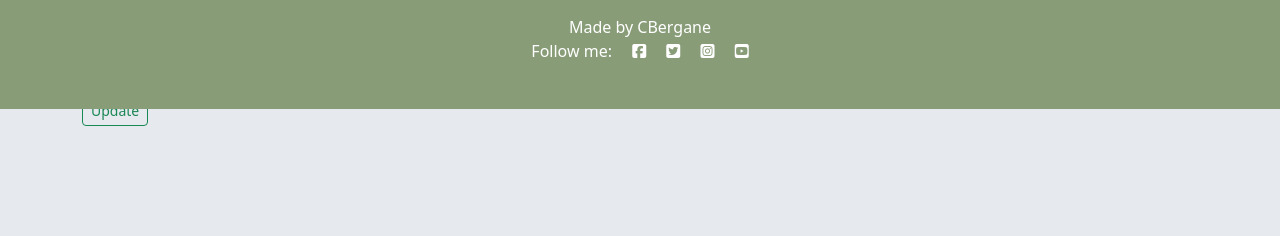
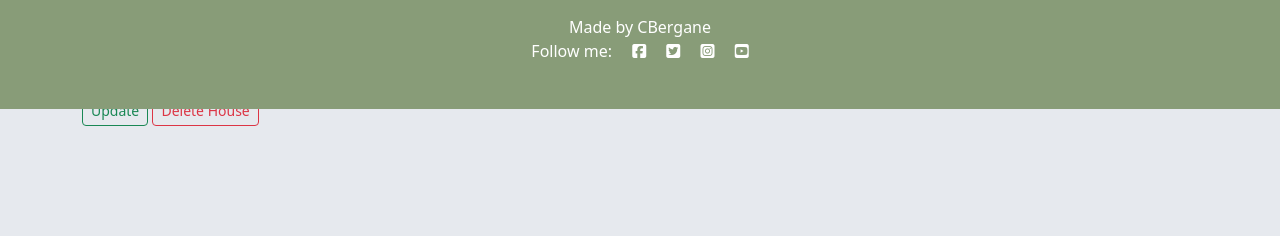
Before and after one commit to CBergane/beachhouse, a Django app: page /house_update/1 in a window 1280 px wide. Shown: the part 691-927 px from the top of the page. Run offline with Django 3.2, Linux system fonts and the light colour scheme; a user stored in the database is signed in; tables that the repository leaves empty hold one stand-in row (values such as "Sample post"); some libraries are stand-ins or nearby versions.

Commit message:
delete function to houses added

```diff
--- a/beachhouse/urls.py
+++ b/beachhouse/urls.py
@@ -6,13 +6,14 @@ from .views import BookingList, AddBooking
 urlpatterns = [
     path('', views.base, name='base'),
     path('index', views.index, name='index'),
-    path('houselist', views.house_list, name='houselist'),
+    path('house_list', views.house_list, name='house-list'),
     path('add_booking/<house_id>', login_required(AddBooking.as_view()), name='add-booking'),
     path('bookings_update/<bookings_id>', login_required(views.bookings_update), name='bookings-update'),
     path('bookings_list', login_required(BookingList.as_view()), name='BookingList'),
     path('search_house', views.search_house, name='search-house'),
     path('add_house', login_required(views.add_house), name='add-house'),
     path('house_update/<house_id>', login_required(views.house_update), name='house-update'),
+    path('house_delete/<house_id>',login_required(views.house_delete), name='house-delete'),
     path('bookinglistadmin', login_required(views.booking_list_admin), name='bookinglistadmin'),
     path('<int:year>/<str:month>', views.booking_list_admin, name='bookinglistadmin'),
 ]
--- a/beachhouse/views.py
+++ b/beachhouse/views.py
@@ -134,6 +134,12 @@ def house_update(request, house_id):
         return redirect('houselist')
     return render(request, 'house_update.html', {'house': house, 'form': form})
 
+# Delete a house
+def house_delete(request, house_id):
+    house = House.objects.get(pk=house_id)
+    house.delete()
+    return redirect('house-list')
+
 def booking_list_admin(request, year=datetime.now().year, month=datetime.now().strftime('%B')):
     month = month.capitalize()
     # converting month to numbers
--- a/templates/house_update.html
+++ b/templates/house_update.html
@@ -7,6 +7,7 @@
         {{ form.as_p }}
 
         <input type="submit" value="Update" class="btn btn-outline-success btn-sm">
+        <a href="{% url 'house-delete' house.id %}" class="btn btn-outline-danger btn-sm">Delete House</a>
     </form>
 
 {% endblock %}
--- a/templates/includes/navbar.html
+++ b/templates/includes/navbar.html
@@ -27,7 +27,7 @@
                 </li>
                 {% endif %}
                 <li class="nav-item">
-                    <a class="nav-link" href="{% url 'houselist' %}">Our Houses</a>
+                    <a class="nav-link" href="{% url 'house-list' %}">Our Houses</a>
                 </li>
                 {% if user.is_staff %}
                 <li class="nav-item dropdown">
```
